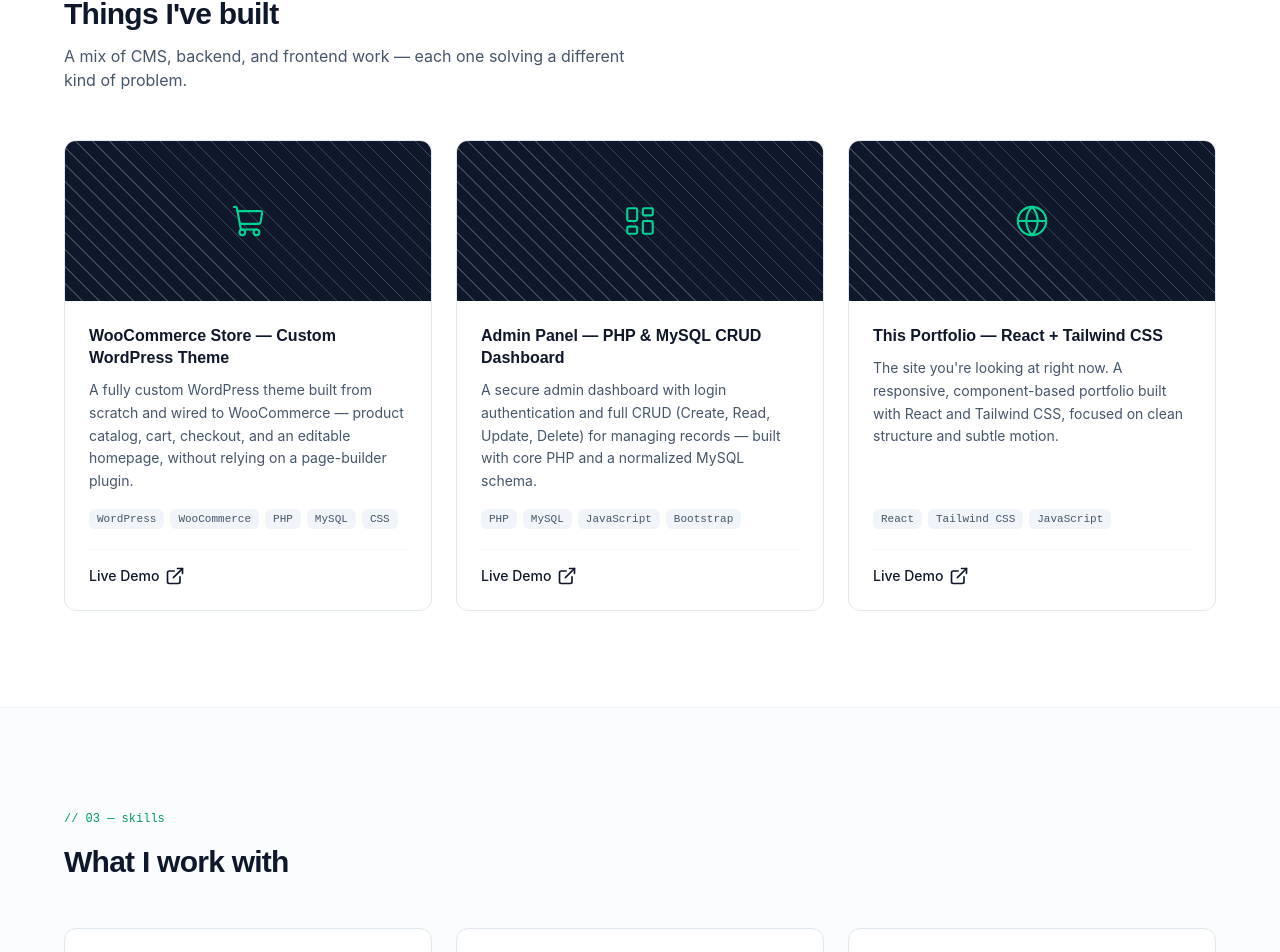
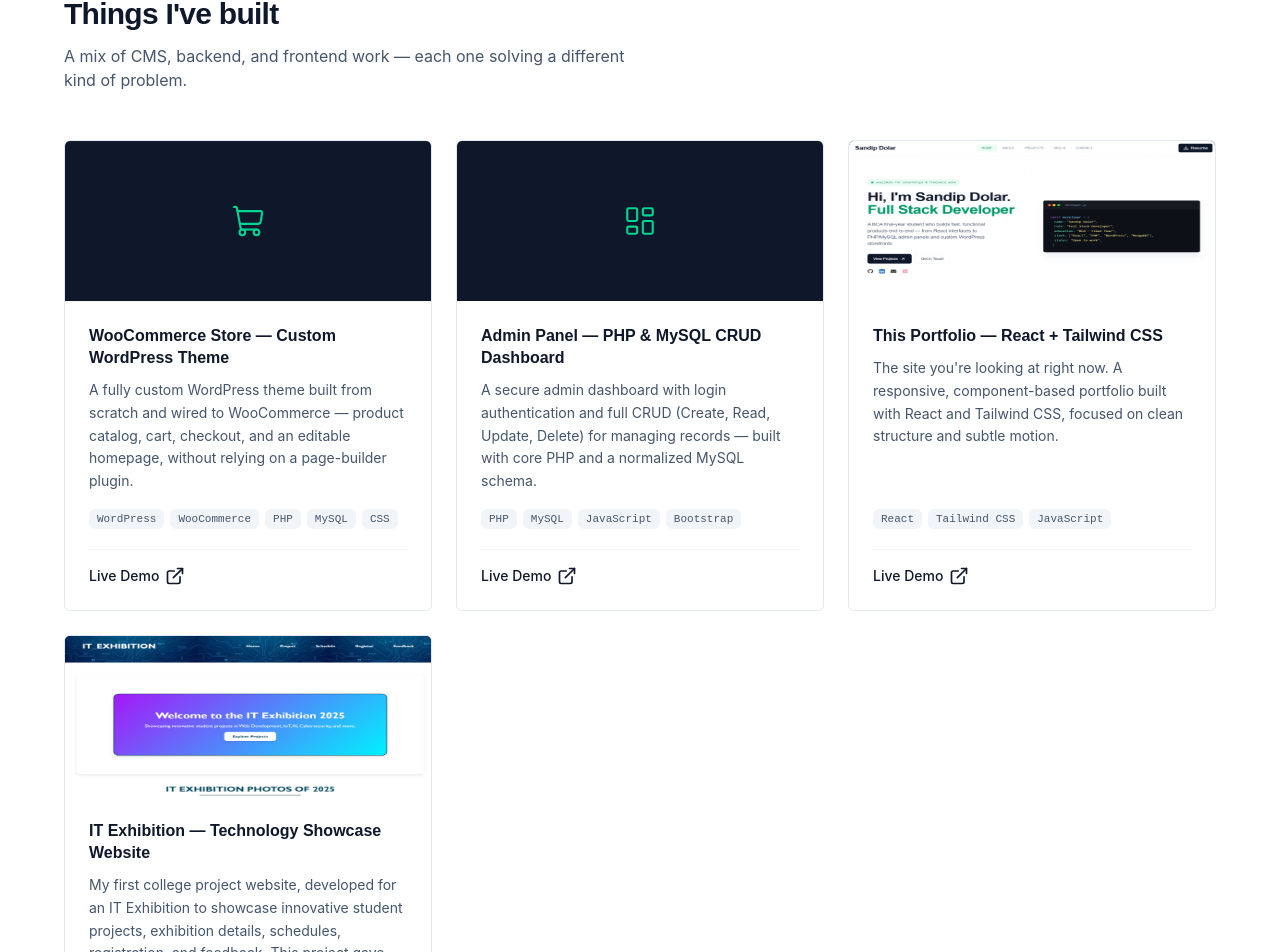
Before and after one commit to sandipdolar/Portfolio, a React (Vite) app in the folder Client/: page / in a window 1280 px wide. Shown: the part 1434-2386 px from the top of the page. Built offline with nearby package versions, Linux system fonts and the light colour scheme.

Commit message:
added project

```diff
--- a/Client/src/components/Projects.jsx
+++ b/Client/src/components/Projects.jsx
@@ -29,21 +29,17 @@
                 const Icon = project.icon;
                 return (
                   <Reveal key={project.title} delay={i * 100}>
-                    <div className="group h-full flex flex-col rounded-xl border border-slate-200 bg-white overflow-hidden hover:border-slate-300 hover:shadow-lg hover:shadow-slate-200/70 hover:-translate-y-1 transition-all duration-300">
+                    <div className="group h-full flex flex-col rounded-md border border-slate-200 bg-white overflow-hidden hover:border-slate-300 hover:shadow-lg hover:shadow-slate-200/70 hover:-translate-y-1 transition-all duration-300">
                       {/* Image placeholder — swap for a real screenshot via project.image */}
                       <div className="relative h-40 bg-slate-900 flex items-center justify-center overflow-hidden">
                         <div
                           className="absolute inset-0 opacity-20"
-                          style={{
-                            backgroundImage:
-                              "repeating-linear-gradient(45deg, #ffffff 0, #ffffff 1px, transparent 1px, transparent 12px)",
-                          }}
                         />
                         {project.image ? (
                           <img
                             src={project.image}
                             alt={project.title}
-                            className="h-full w-full object-cover"
+                            className="h-full w-full"
                           />
                         ) : (
                           <Icon
@@ -76,6 +72,7 @@
                         <div className="mt-5 flex items-center gap-4 pt-4 border-t border-slate-100 text-sm">
                           <a
                             href={project.links.demo}
+                            target="_blank"
                             className="inline-flex items-center gap-1.5 font-medium text-slate-900 hover:text-emerald-600 transition-colors"
                           >
                             Live Demo <ExternalLink size={20} />
--- a/Client/src/data/projects.js
+++ b/Client/src/data/projects.js
@@ -1,4 +1,6 @@
 import { ShoppingCart, LayoutDashboard, Globe} from "lucide-react";
+import IT_EXHIBITION from "/IT_EXHIBITION.png";
+import Portfolio from "/Portfolio.png";
 
 export const PROJECTS = [
   {
@@ -27,7 +29,19 @@
       "The site you're looking at right now. A responsive, component-based portfolio built with React and Tailwind CSS, focused on clean structure and subtle motion.",
     tags: ["React", "Tailwind CSS", "JavaScript"],
     icon: Globe,
-    links: { demo: "#", code: "#" },
-    image: null,
+    links: { demo: "sanadipdolar.vercel.app", code: "#" },
+    image: Portfolio,
+  },
+  {
+    title: "IT Exhibition — Technology Showcase Website",
+    description:
+      "My first college project website, developed for an IT Exhibition to showcase innovative student projects, exhibition details, schedules, registration, and feedback. This project gave me my first hands-on experience in building a complete website.",
+    tags: ["HTML", "CSS", "JavaScript", "Responsive Design"],
+    icon: Globe,
+    links: {
+      demo: "https://sandipdolar.github.io/IT_EXHIBITION/index.html",
+      code: "IT_EXHIBITION",
+    },
+    image: IT_EXHIBITION,
   },
 ];
```
Also changed, not shown: Client/public/IT_EXHIBITION.png (added), Client/public/Portfolio.png (added).
